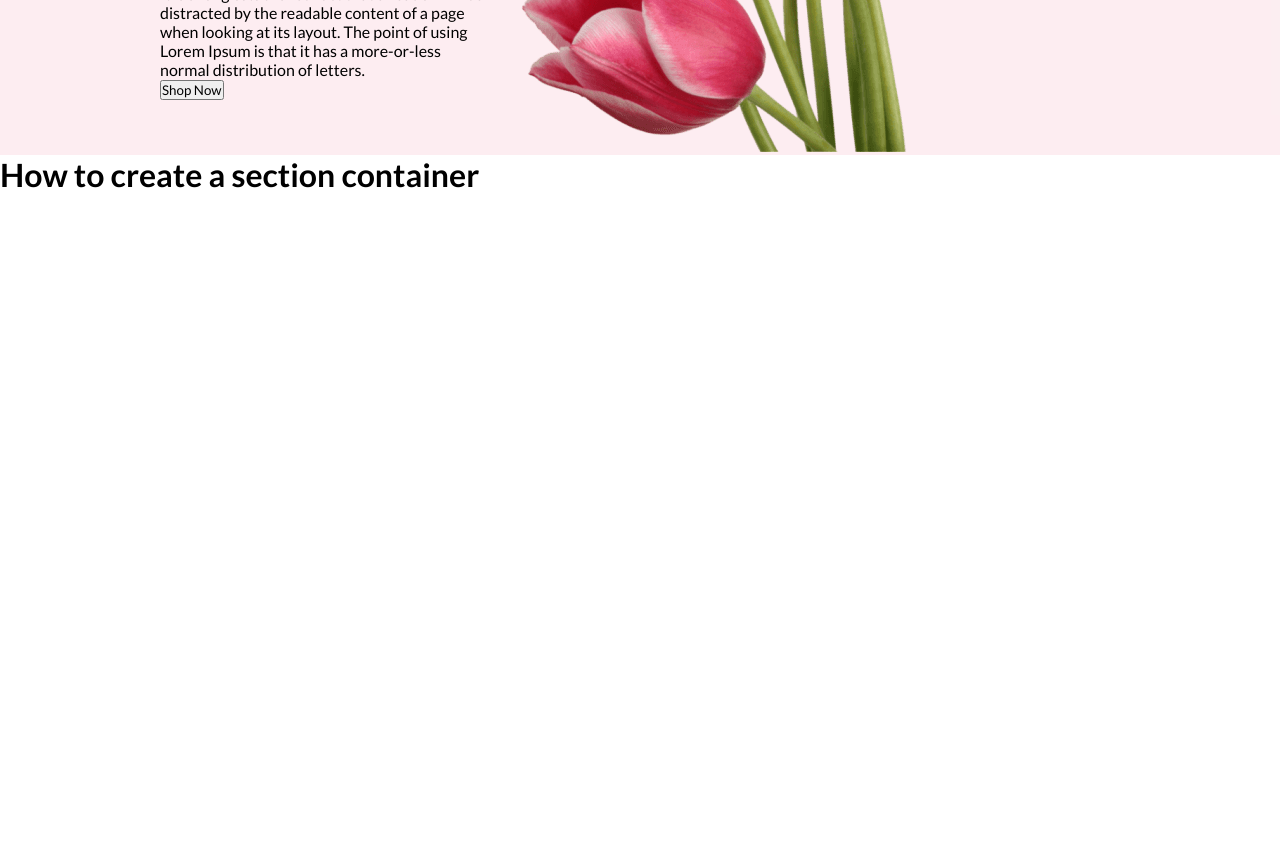
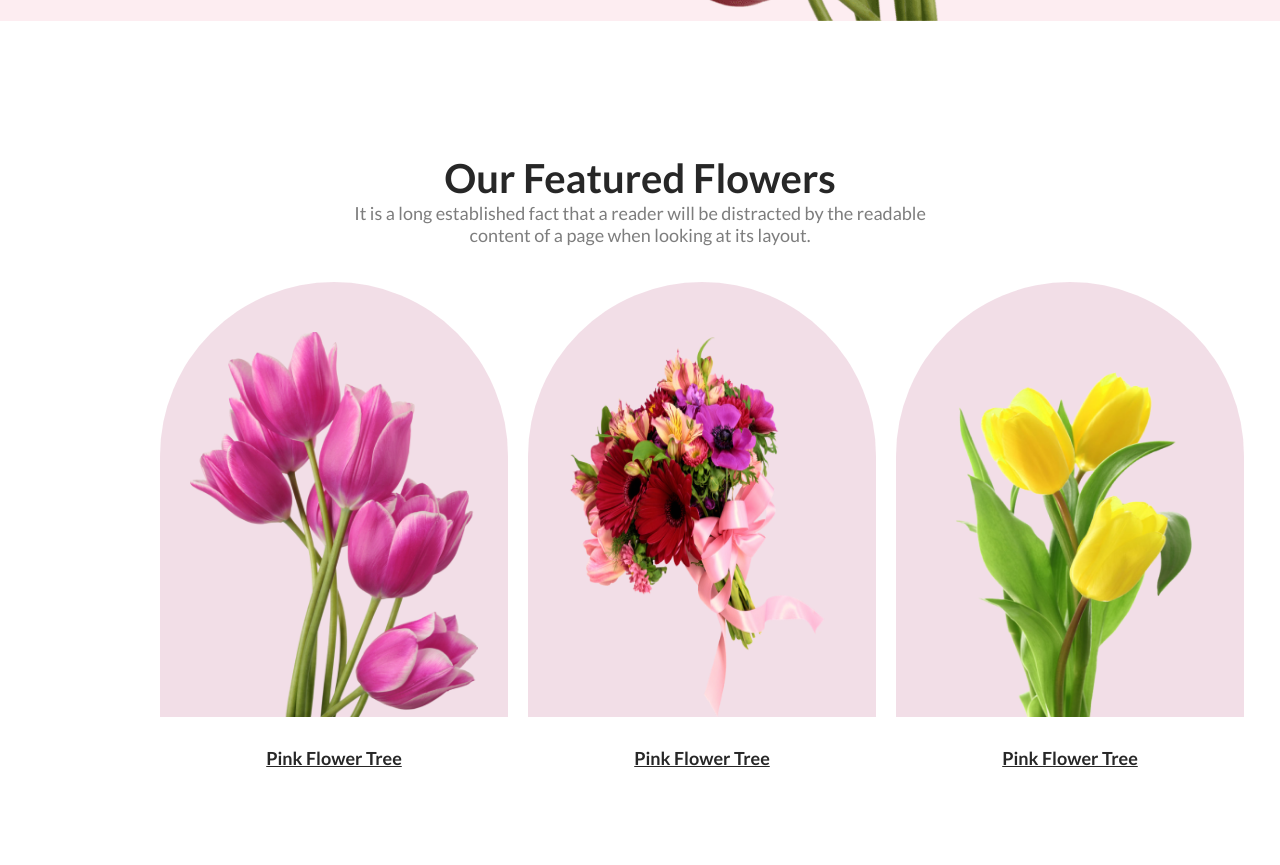
Before and after one commit to Azad1036/Flower-Shop, a plain HTML site: page index.html in a window 1280 px wide. Shown: the part 648-1513 px from the top of the page. Before the commit the page ends 842 px from the top, so only its background shows below. Drawn offline with Linux system fonts and the light colour scheme.

Commit message:
added flower section

```diff
--- a/index.html
+++ b/index.html
@@ -9,21 +9,44 @@
 <body>
     <header>
         <section class="banner-container banner">
-            <div>
+            <div class="banner-text-section">
                 <h1>Let's make beautiful flowers a part of your life.</h1>
                 <p>It is a long established fact that a reader will be distracted by the readable content of a page when looking at its layout. The point of using Lorem Ipsum is that it has a more-or-less normal distribution of letters.</p>
-                <button>Shop Now</button>
+                <button class="btn-primary">Shop Now</button>
             </div>
             <div>
                 <img src="./Flower Asset/pngwing 10.png" alt="">
             </div>
         </section>
     </header>
+    <main>
+        <section class="future-container">
+            <div class="future-section-header">
+                <h1>Our Featured Flowers</h1>
+                <p>It is a long established fact that a reader will be distracted by the readable content of a page when looking at its layout.</p>
+            </div>
 
-    <main>
-     <div class="section-container">
-        <h1>How to create a section container</h1>
-     </div>
+            <div class="future-images-container">
+                    <div class="flower">
+                        <div  class="future-images1">
+                            <img src="./Flower Asset/pngwing 6.png" alt="">
+                        </div>
+                        <p>Pink Flower Tree</p>
+                    </div>
+                    <div class="flower">
+                        <div  class="future-images1">
+                            <img src="./Flower Asset/pngwing 5.png" alt="">
+                        </div>
+                        <p>Pink Flower Tree</p>
+                    </div>
+                    <div class="flower">
+                        <div  class="future-images1">
+                            <img src="./Flower Asset/pngwing 7.png" alt="">
+                        </div>
+                        <p>Pink Flower Tree</p>
+                    </div>
+            </div>
+        </section>
     </main>
 
     <footer>
--- a/style/flowerShop.css
+++ b/style/flowerShop.css
@@ -7,8 +7,17 @@
     font-family: "Lato", sans-serif;
 }
 
+/* Share releted style */
+.btn-primary {
+    border-radius: 8px;
+    background: #E55473;
+    padding: 20px 40px;
+    color: #FFFFFF;
+    border: none;
+    font-size: 20px;
+}
+
 /* header releted style */
-
 header {
     background: #E554731A;
 }
@@ -17,15 +26,87 @@ header {
     width: 75%;
     max-width: 1440px;
     margin: 0 auto;
+    padding-top: 10px;
 }
 
 .banner {
     display: flex;
     align-items: center;
+
 }
 
 .banner h1 {
     color: rgb(39, 39, 39);
-    font-size: 80px;
+    font-size: 60px;
     font-weight: 800;
 }
+
+.banner p {
+    color: #27272799;
+    font-size: 18px;
+}
+
+.banner-text-section * {
+    max-width: 531px;
+    margin-bottom: 25px;
+}
+
+.banner-container img {
+    width: 100%;
+    vertical-align: middle;
+}
+
+/* future releted style */
+
+.future-container {
+    width: 75%;
+    max-width: 1440px;
+    margin: 133px auto 96px auto;
+}
+
+.future-section-header {
+    text-align: center;
+    margin: auto auto;
+    max-width: 600px;
+    margin-bottom: 36px;
+
+}
+
+.future-section-header h1 {
+    color: #272727;
+    font-size: 40px;
+}
+
+.future-section-header p {
+    color: #27272799;
+    font-size: 18px;
+}
+
+.future-images-container {
+    display: flex;
+    gap: 20px;
+    justify-content: space-between;
+    align-items: end;
+}
+
+.future-images1 {
+    border-radius: 300px 300px 0px 0px;
+    background: #A7216226;
+    padding: 50px 30px 0px 30px;
+    height: 435px;
+    width: 348px;
+    display: flex;
+}
+
+.future-images1 img {
+    width: 100%;
+}
+
+.flower p {
+    color: rgb(39, 39, 39);
+    font-size: 18px;
+    font-weight: 700;
+    text-align: center;
+    text-decoration-line: underline;
+    margin-top: 30px;
+}
```
